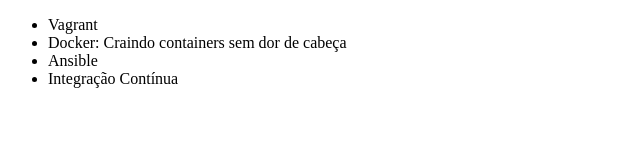
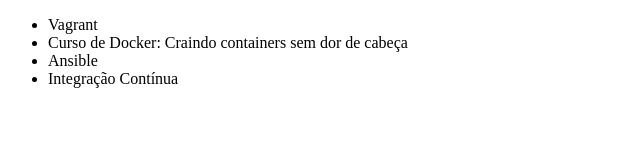
Before and after one commit to HarryPoti/aluraAulaGit, a plain HTML site: page index.html in a window 1280 px wide. Shown: the full height of the page, 0-640 px from the left. Drawn offline with Linux system fonts and the light colour scheme.

Commit message:
Atualizando nome do curso docker

```diff
--- a/index.html
+++ b/index.html
@@ -7,7 +7,7 @@
 <body>
     <ul>
         <li>Vagrant</li>
-        <li>Docker: Craindo containers sem dor de cabeça</li>
+        <li>Curso de Docker: Craindo containers sem dor de cabeça</li>
         <li>Ansible</li>
         <li>Integração Contínua</li>
     </ul>
```
